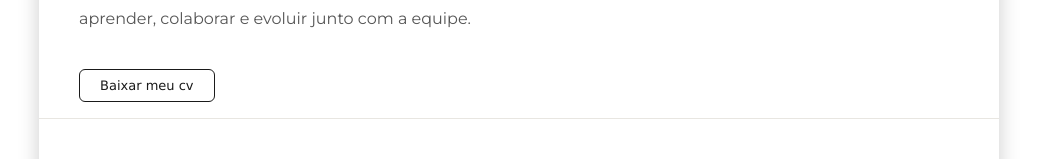
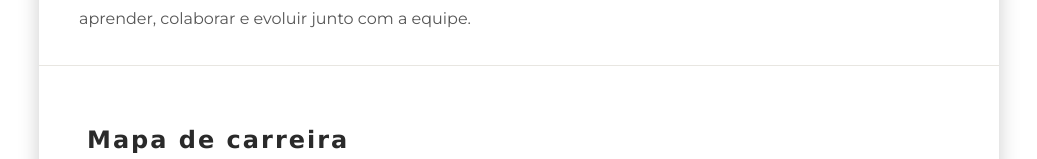
Before and after one commit to Gabriel-Silva-Tech/Mapa-de-carreira, a React (Create React App) app: page / in a window 1280 px wide. Shown: the part 493-652 px from the top of the page, without its empty margins (121-1158 px from the left). Built offline with nearby package versions, Linux system fonts and the light colour scheme.

Commit message:
Arrumando app para fazer o deploy

```diff
--- a/src/App.js
+++ b/src/App.js
@@ -29,11 +29,9 @@ function Sobre() {
     <section className='sobre'>
       <h2>Olá, meu nome é Gabriel</h2>
       <p>
-Sou estudante de tecnologia pelo PROA Profissional, com foco em desenvolvimento Fullstack e aprofundando meus conhecimentos em Java, React e JavaScript. Meu objetivo é contribuir com o time no desenvolvimento de projetos excelentes, unindo qualidade técnica a uma boa experiência para o usuário. Acredito no crescimento contínuo tanto nas minhas hard e soft skills, e busco um ambiente onde eu possa aprender, colaborar e evoluir junto com a equipe.      </p>
-
-        <a href='#' className='btn-cv'>Baixar meu cv</a>
-
-    </section>
+      Sou estudante de tecnologia pelo PROA Profissional, com foco em desenvolvimento Fullstack e aprofundando meus conhecimentos em Java, React e JavaScript. Meu objetivo é contribuir com o time no desenvolvimento de projetos excelentes, unindo qualidade técnica a uma boa experiência para o usuário. Acredito no crescimento contínuo tanto nas minhas hard e soft skills, e busco um ambiente onde eu possa aprender, colaborar e evoluir junto com a equipe.
+       </p>
+      </section>
   )
 }
 
```
